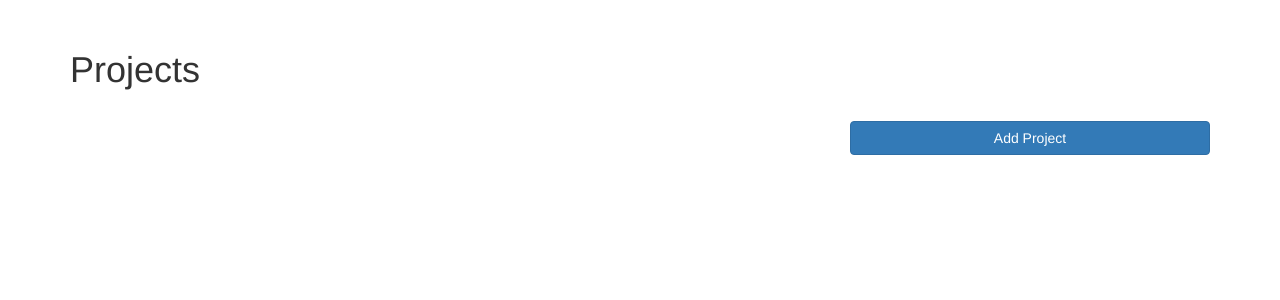
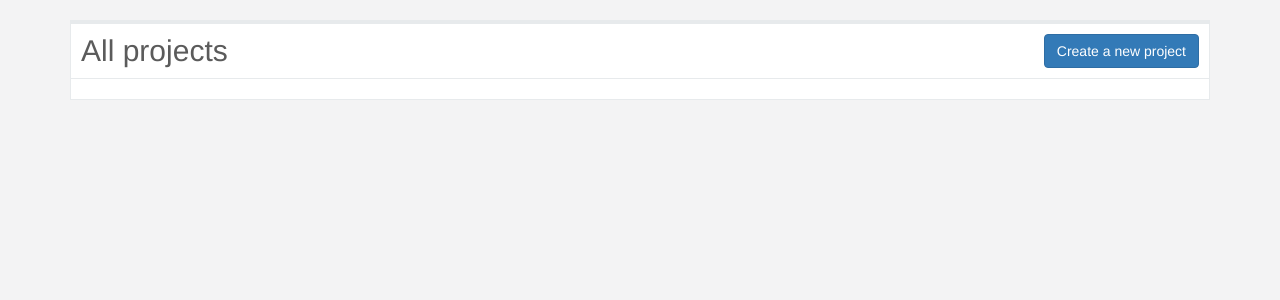
Before and after one commit to poulp/django-app-tracker, a Django app: template apptracker/templates/apptracker/base.html in a window 1280 px wide. Shown: the top 300 px of the page. Run offline with Django 3.2, Linux system fonts and the light colour scheme; the template is opened without the code that fills it, so the values that code supplies are empty; some libraries are stand-ins or nearby versions.

Commit message:
improve css

```diff
--- a/apptracker/api.py
+++ b/apptracker/api.py
@@ -15,7 +15,7 @@ class ProjectListView(APIView):
         serializer = ProjectSerializer(projects, many=True)
         return Response(serializer.data)
 
-    def post(self, request):
+    def post(self, request ):
         serializer = ProjectSerializer(data=request.data)
         if serializer.is_valid():
             serializer.save()
--- a/apptracker/serializers.py
+++ b/apptracker/serializers.py
@@ -8,7 +8,7 @@ class IssueItemSerializer(serializers.HyperlinkedModelSerializer):
 
     class Meta(object):
         model = Issue
-        fields = ('pk', 'title', 'reference')
+        fields = ('pk', 'title', 'reference', 'created_date')
 
 
 class ProjectSerializer(serializers.HyperlinkedModelSerializer):
--- a/apptracker/static/css/apptracker.css
+++ b/apptracker/static/css/apptracker.css
@@ -1,5 +1,5 @@
 body{
-    background-color: #FFFFFF;
+    background-color: #F3F3F4;
 }
 
 /*************************
@@ -9,6 +9,41 @@ body{
     margin-top: 20px;
 }
 
+.container-full {
+  margin: 0 auto;
+  width: 100%;
+    background-color: #FFFFFF;
+}
+
+h1, h2, h3 {
+    color: #5B5B5B;
+}
+
+h2, h3 {
+    margin: 0;
+    padding: 0;
+}
+
+.box {
+    background-color: #FFFFFF;
+    border: solid #E7EAEC;
+    border-width: 4px 1px 1px 1px;
+    margin-bottom: 20px;
+}
+
+.box-header {
+    margin-bottom: 20px;
+    padding: 10px;
+    border-bottom: 1px solid #E7EAEC;
+}
+
+.box-body {
+    margin: 15px;
+}
+
+.nav {
+    padding-top: 40px;
+}
 .vertical-align {
     display: flex;
     align-items: center;
--- a/apptracker/static/js/views/project/projects.html
+++ b/apptracker/static/js/views/project/projects.html
@@ -1,15 +1,19 @@
 
-<div class="row row-header">
+<div class="row">
     <div class="col-md-12">
-        <h1>Projects</h1>
+        <div class="box">
+            <div class="box-header">
+                <div class="row">
+                    <div class="col-md-10">
+                        <h2>All projects</h2>
                     </div>
-
-    <div class="col-md-6">
+                    <div class="col-md-2 text-right">
+                        <a href="#/project/new" class="btn btn-primary">Create a new project</a>
+                    </div>
                 </div>
             </div>
 
-<div class="row">
-    <div class="col-md-8">
+            <div class="box-body">
                 <div class="list-group" >
                     <a ng-repeat="p in projects" href="#/project/{{ p.pk }}/issues" class="list-group-item">
                         <h4>{{ p.name }}</h4>
@@ -17,8 +21,7 @@
                     </a>
                 </div>
             </div>
+        </div>
 
-    <div class="col-md-4">
-        <a class="btn btn-primary btn-block" href="#/project/new" >Add Project</a>
     </div>
 </div>
```
Also changed, not shown: apptracker/static/js/views/issue/detail.html (+46 -5 lines), apptracker/static/js/views/project/project-issues.html (+17 -8 lines). Lines whose indentation alone changed are shown as unchanged.
